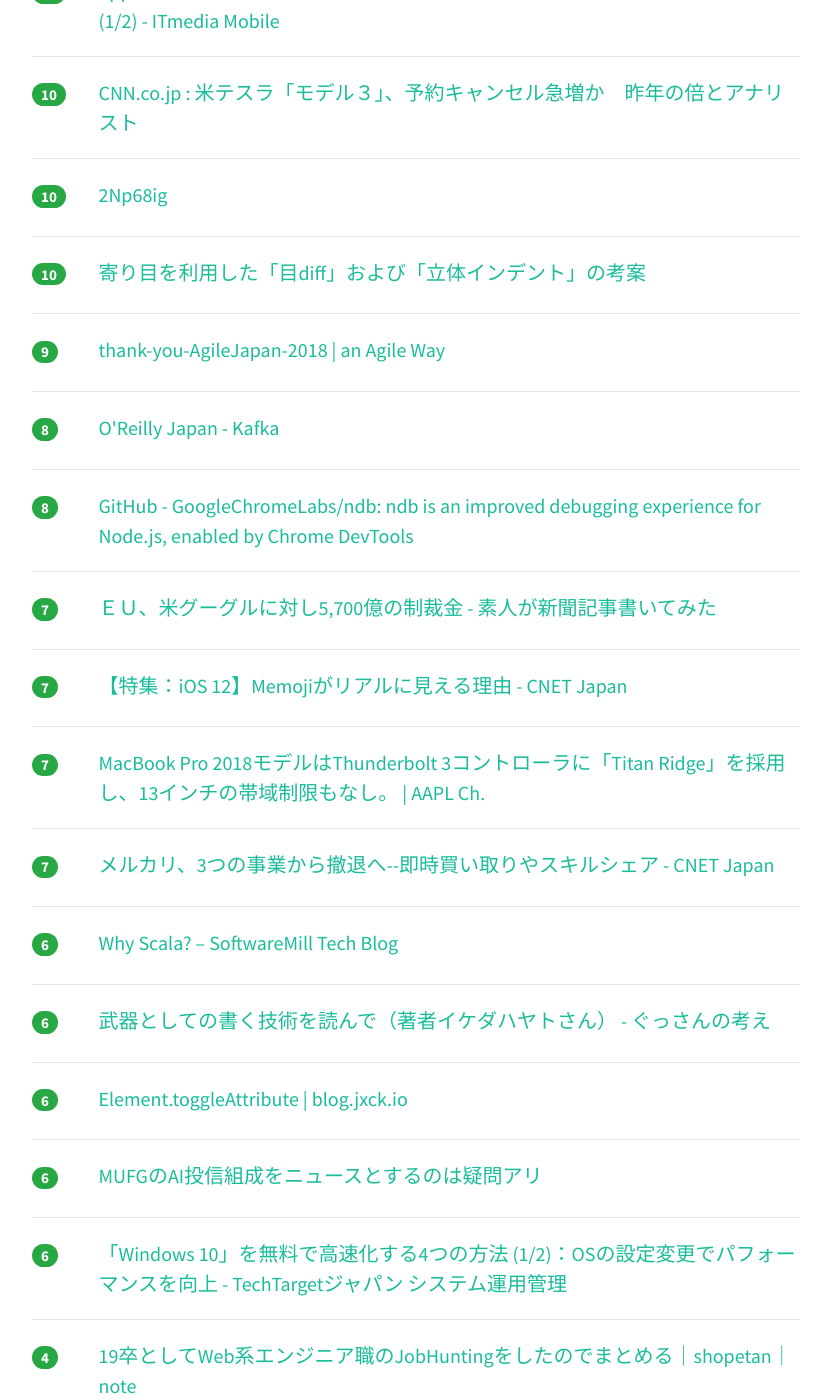
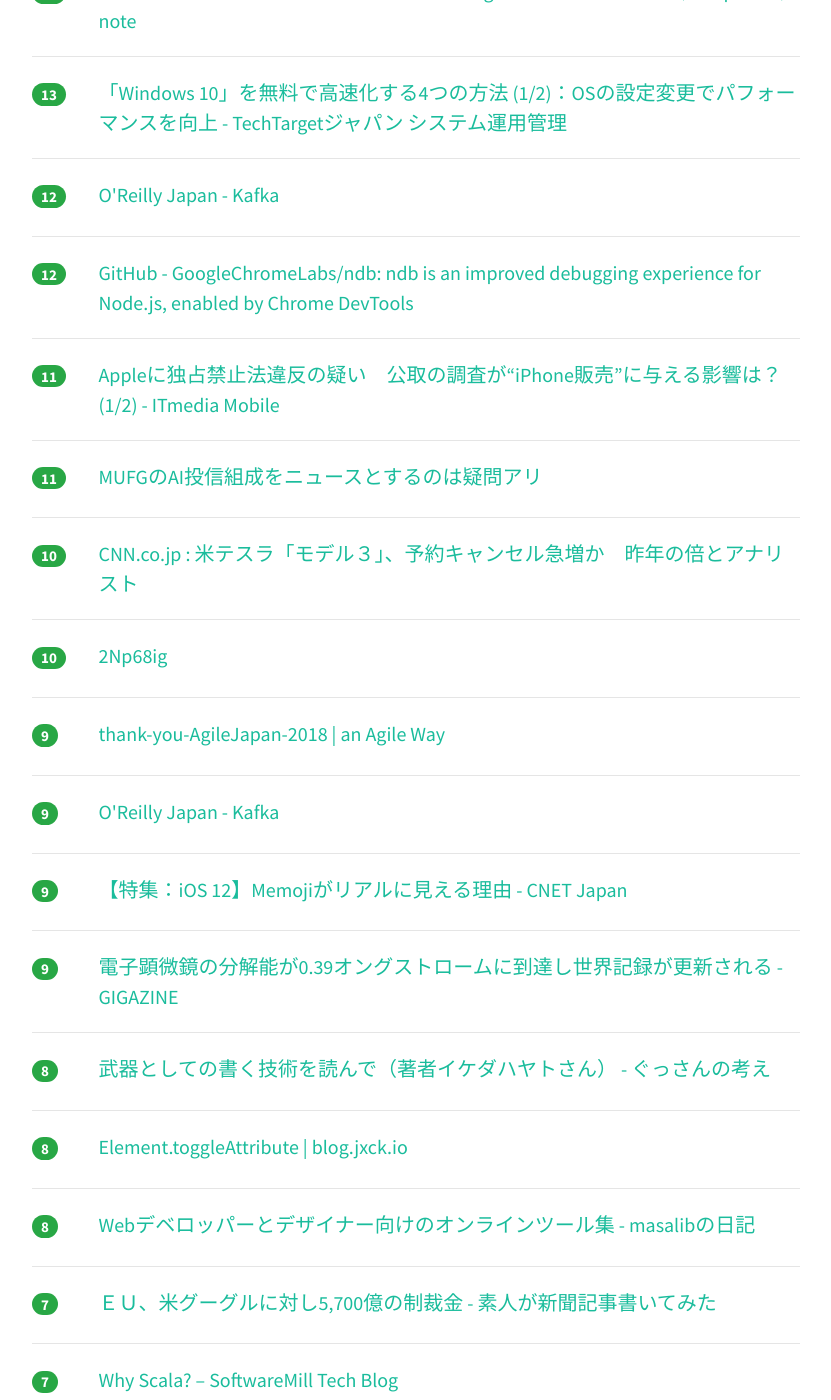
Before and after one commit to yatta47/hatena-matome-site, a Jekyll site: the page built from _posts/2018-07-21-hatena.md, in a window 1280 px wide and 1400 px high, scrolled down 2367 px. Shown: the whole window, without its empty margins (224-1055 px from the left). Built offline with Jekyll 4.4.1, drawn with Linux system fonts in a browser that asks for light colours; nearby versions of some CDN libraries; some of the changed text lies outside the part shown.

Commit message:
Updated 2018-07-21

```diff
--- a/_posts/2018-07-21-hatena.md
+++ b/_posts/2018-07-21-hatena.md
@@ -1,49 +1,54 @@
 ---
 layout: post
 title:  "2018-07-21 はてぶIT"
-date:   2018-07-21 15:02:12
+date:   2018-07-21 16:02:40
 tags: [it-hotentry]
 ---
-39 件のデータあり
+43 件のデータあり
 
 <hr><div class="row">
-<div class="col-1"><span class="badge badge-pill badge-success h2">206</span></div>
+<div class="col-1"><span class="badge badge-pill badge-success h2">254</span></div>
 <div class="col-11"><a href='https://news.mynavi.jp/article/20180719-665927/' target='_blank'>Linuxネットワークコマンドのカンペが公開 | マイナビニュース</a></div>
 </div>
 <hr>
 <div class="row">
-<div class="col-1"><span class="badge badge-pill badge-success h2">99</span></div>
+<div class="col-1"><span class="badge badge-pill badge-success h2">111</span></div>
 <div class="col-11"><a href='http://www.itmedia.co.jp/pcuser/articles/1807/21/news013.html' target='_blank'>「Amazon Echo」を設置したら試したい　生活が快適になるスキル7選 - ITmedia PC USER</a></div>
 </div>
 <hr>
 <div class="row">
-<div class="col-1"><span class="badge badge-pill badge-success h2">54</span></div>
+<div class="col-1"><span class="badge badge-pill badge-success h2">63</span></div>
 <div class="col-11"><a href='https://headlines.yahoo.co.jp/hl?a=20180720-00010007-fnnprimev-sci' target='_blank'>ブロックチェーンで“お金”の価値がなくなり、“信用”の社会がやってくる（FNN PRIME） - Yahoo!ニュース</a></div>
 </div>
 <hr>
 <div class="row">
-<div class="col-1"><span class="badge badge-pill badge-success h2">28</span></div>
+<div class="col-1"><span class="badge badge-pill badge-success h2">33</span></div>
+<div class="col-11"><a href='https://qiita.com/set0gut1/items/be9247910eb7c155d592' target='_blank'>寄り目を利用した「目diff」および「立体インデント」の考案</a></div>
+</div>
+<hr>
+<div class="row">
+<div class="col-1"><span class="badge badge-pill badge-success h2">29</span></div>
+<div class="col-11"><a href='https://digitalforensic.jp/home-act-products-df-guideline-7th/' target='_blank'>証拠保全ガイドライン第７版 | デジタル・フォレンジック研究会</a></div>
+</div>
+<hr>
+<div class="row">
+<div class="col-1"><span class="badge badge-pill badge-success h2">29</span></div>
 <div class="col-11"><a href='http://tomoima525.hatenablog.com/entry/2017/07/24/171920' target='_blank'>React Native Meetup Portlandでハイブリットアプリ開発について話しました - tomoima525's blog</a></div>
 </div>
 <hr>
 <div class="row">
-<div class="col-1"><span class="badge badge-pill badge-success h2">27</span></div>
-<div class="col-11"><a href='https://digitalforensic.jp/home-act-products-df-guideline-7th/' target='_blank'>証拠保全ガイドライン第７版 | デジタル・フォレンジック研究会</a></div>
+<div class="col-1"><span class="badge badge-pill badge-success h2">25</span></div>
+<div class="col-11"><a href='https://qiita.com/mamomamo/items/e4e9e44d9f77cd72b70a' target='_blank'>Docker・Kubernetes周辺の動向を整理してみた件</a></div>
 </div>
 <hr>
 <div class="row">
-<div class="col-1"><span class="badge badge-pill badge-success h2">23</span></div>
+<div class="col-1"><span class="badge badge-pill badge-success h2">24</span></div>
 <div class="col-11"><a href='http://www.itmedia.co.jp/news/articles/1807/20/news118.html' target='_blank'>「5G時代、テレビ広告収入は一気に減る」　SHOWROOM前田社長 - ITmedia NEWS</a></div>
 </div>
 <hr>
 <div class="row">
 <div class="col-1"><span class="badge badge-pill badge-success h2">23</span></div>
 <div class="col-11"><a href='https://pc.watch.impress.co.jp/docs/news/yajiuma/1134006.html' target='_blank'>【やじうまPC Watch】カメラの前でポーズをとると、Googleが同じ格好の写真を探してくれるサービス - PC Watch</a></div>
-</div>
-<hr>
-<div class="row">
-<div class="col-1"><span class="badge badge-pill badge-success h2">21</span></div>
-<div class="col-11"><a href='https://qiita.com/mamomamo/items/e4e9e44d9f77cd72b70a' target='_blank'>Docker・Kubernetes周辺の動向を整理してみた件</a></div>
 </div>
 <hr>
 <div class="row">
@@ -57,13 +62,18 @@ tags: [it-hotentry]
 </div>
 <hr>
 <div class="row">
-<div class="col-1"><span class="badge badge-pill badge-success h2">17</span></div>
-<div class="col-11"><a href='https://www.aist.go.jp/pdf/aist_j/topics/to2018/to20180720/20180720aist.pdf' target='_blank'>[PDF]産総研の情報システムに対する不正なアクセスに関する報告 / 2018年7月20日 国立研究開発法人 産業技術総合研究所</a></div>
+<div class="col-1"><span class="badge badge-pill badge-success h2">18</span></div>
+<div class="col-11"><a href='https://jp.techcrunch.com/2018/07/20/2018-07-19-how-facebook-configures-its-millions-of-servers-every-day/' target='_blank'>Facebookが毎日数百万台ものサーバー設定を更新する仕組み | TechCrunch Japan</a></div>
+</div>
+<hr>
+<div class="row">
+<div class="col-1"><span class="badge badge-pill badge-success h2">18</span></div>
+<div class="col-11"><a href='http://karapaia.com/archives/52262624.html' target='_blank'>「さ、光合成しにいくよ！」頭に乗せた植物を日光浴させたり、水やりのタイミングを動きで知らせる植物育成ロボット : カラパイア</a></div>
 </div>
 <hr>
 <div class="row">
 <div class="col-1"><span class="badge badge-pill badge-success h2">17</span></div>
-<div class="col-11"><a href='http://karapaia.com/archives/52262624.html' target='_blank'>「さ、光合成しにいくよ！」頭に乗せた植物を日光浴させたり、水やりのタイミングを動きで知らせる植物育成ロボット : カラパイア</a></div>
+<div class="col-11"><a href='https://www.aist.go.jp/pdf/aist_j/topics/to2018/to20180720/20180720aist.pdf' target='_blank'>[PDF]産総研の情報システムに対する不正なアクセスに関する報告 / 2018年7月20日 国立研究開発法人 産業技術総合研究所</a></div>
 </div>
 <hr>
 <div class="row">
@@ -73,7 +83,7 @@ tags: [it-hotentry]
 <hr>
 <div class="row">
 <div class="col-1"><span class="badge badge-pill badge-success h2">16</span></div>
-<div class="col-11"><a href='https://jp.techcrunch.com/2018/07/20/2018-07-19-how-facebook-configures-its-millions-of-servers-every-day/' target='_blank'>Facebookが毎日数百万台ものサーバー設定を更新する仕組み | TechCrunch Japan</a></div>
+<div class="col-11"><a href='https://www.aijobcolle.com/single-post/interview11' target='_blank'>独立の道を選んだデータ分析の専門家安部さんのキャリア観とは？ | 人工知能専門の教育と仕事紹介のワンストップスクール | AIジョブカレ</a></div>
 </div>
 <hr>
 <div class="row">
@@ -83,12 +93,12 @@ tags: [it-hotentry]
 <hr>
 <div class="row">
 <div class="col-1"><span class="badge badge-pill badge-success h2">15</span></div>
-<div class="col-11"><a href='https://www.aijobcolle.com/single-post/interview11' target='_blank'>独立の道を選んだデータ分析の専門家安部さんのキャリア観とは？ | 人工知能専門の教育と仕事紹介のワンストップスクール | AIジョブカレ</a></div>
+<div class="col-11"><a href='http://ascii.jp/elem/000/001/713/1713259/' target='_blank'>ASCII.jp：ノンコーディングで質問に自動回答するLINE BOTを作ってみよう (1/4)｜松本典子の「Azure Logic Apps」超入門 ～AI編～</a></div>
 </div>
 <hr>
 <div class="row">
 <div class="col-1"><span class="badge badge-pill badge-success h2">15</span></div>
-<div class="col-11"><a href='http://ascii.jp/elem/000/001/713/1713259/' target='_blank'>ASCII.jp：ノンコーディングで質問に自動回答するLINE BOTを作ってみよう (1/4)｜松本典子の「Azure Logic Apps」超入門 ～AI編～</a></div>
+<div class="col-11"><a href='http://photoshopvip.net/109971' target='_blank'>Photoshopってすごい！どうやって作った？を解決するチュートリアルつくり方まとめ - PhotoshopVIP</a></div>
 </div>
 <hr>
 <div class="row">
@@ -102,18 +112,33 @@ tags: [it-hotentry]
 </div>
 <hr>
 <div class="row">
-<div class="col-1"><span class="badge badge-pill badge-success h2">12</span></div>
-<div class="col-11"><a href='http://photoshopvip.net/109971' target='_blank'>Photoshopってすごい！どうやって作った？を解決するチュートリアルつくり方まとめ - PhotoshopVIP</a></div>
+<div class="col-1"><span class="badge badge-pill badge-success h2">13</span></div>
+<div class="col-11"><a href='https://note.mu/ss_shopetan/n/nba8cf2c11cc2' target='_blank'>19卒としてWeb系エンジニア職のJobHuntingをしたのでまとめる｜shopetan｜note</a></div>
 </div>
 <hr>
 <div class="row">
-<div class="col-1"><span class="badge badge-pill badge-success h2">11</span></div>
+<div class="col-1"><span class="badge badge-pill badge-success h2">13</span></div>
+<div class="col-11"><a href='http://techtarget.itmedia.co.jp/tt/news/1807/21/news03.html' target='_blank'>「Windows 10」を無料で高速化する4つの方法 (1/2)：OSの設定変更でパフォーマンスを向上 - TechTargetジャパン システム運用管理</a></div>
+</div>
+<hr>
+<div class="row">
+<div class="col-1"><span class="badge badge-pill badge-success h2">12</span></div>
 <div class="col-11"><a href='https://www.oreilly.co.jp/books/9784873118499/' target='_blank'>O'Reilly Japan - Kafka</a></div>
+</div>
+<hr>
+<div class="row">
+<div class="col-1"><span class="badge badge-pill badge-success h2">12</span></div>
+<div class="col-11"><a href='https://github.com/GoogleChromeLabs/ndb' target='_blank'>GitHub - GoogleChromeLabs/ndb: ndb is an improved debugging experience for Node.js, enabled by Chrome DevTools</a></div>
 </div>
 <hr>
 <div class="row">
 <div class="col-1"><span class="badge badge-pill badge-success h2">11</span></div>
 <div class="col-11"><a href='http://www.itmedia.co.jp/mobile/articles/1807/21/news020.html' target='_blank'>Appleに独占禁止法違反の疑い　公取の調査が“iPhone販売”に与える影響は？ (1/2) - ITmedia Mobile</a></div>
+</div>
+<hr>
+<div class="row">
+<div class="col-1"><span class="badge badge-pill badge-success h2">11</span></div>
+<div class="col-11"><a href='https://www.financepensionrealestate.work/entry/2018/07/21/104601' target='_blank'>MUFGのAI投信組成をニュースとするのは疑問アリ</a></div>
 </div>
 <hr>
 <div class="row">
@@ -127,23 +152,38 @@ tags: [it-hotentry]
 </div>
 <hr>
 <div class="row">
-<div class="col-1"><span class="badge badge-pill badge-success h2">10</span></div>
-<div class="col-11"><a href='https://qiita.com/set0gut1/items/be9247910eb7c155d592' target='_blank'>寄り目を利用した「目diff」および「立体インデント」の考案</a></div>
-</div>
-<hr>
-<div class="row">
 <div class="col-1"><span class="badge badge-pill badge-success h2">9</span></div>
 <div class="col-11"><a href='https://anagileway.wordpress.com/2018/07/20/thank-you-agilejapan-2018/' target='_blank'>thank-you-AgileJapan-2018 | an Agile Way</a></div>
 </div>
 <hr>
 <div class="row">
-<div class="col-1"><span class="badge badge-pill badge-success h2">8</span></div>
+<div class="col-1"><span class="badge badge-pill badge-success h2">9</span></div>
 <div class="col-11"><a href='http://www.oreilly.co.jp/books/9784873118499/index.html' target='_blank'>O'Reilly Japan - Kafka</a></div>
 </div>
 <hr>
 <div class="row">
+<div class="col-1"><span class="badge badge-pill badge-success h2">9</span></div>
+<div class="col-11"><a href='https://japan.cnet.com/article/35122741/' target='_blank'>【特集：iOS 12】Memojiがリアルに見える理由 - CNET Japan</a></div>
+</div>
+<hr>
+<div class="row">
+<div class="col-1"><span class="badge badge-pill badge-success h2">9</span></div>
+<div class="col-11"><a href='https://gigazine.net/news/20180720-electron-microscope-record-resolution/' target='_blank'>電子顕微鏡の分解能が0.39オングストロームに到達し世界記録が更新される - GIGAZINE</a></div>
+</div>
+<hr>
+<div class="row">
 <div class="col-1"><span class="badge badge-pill badge-success h2">8</span></div>
-<div class="col-11"><a href='https://github.com/GoogleChromeLabs/ndb' target='_blank'>GitHub - GoogleChromeLabs/ndb: ndb is an improved debugging experience for Node.js, enabled by Chrome DevTools</a></div>
+<div class="col-11"><a href='https://www.gusan42.com/entry/2018/07/20/233611' target='_blank'>武器としての書く技術を読んで（著者イケダハヤトさん） - ぐっさんの考え</a></div>
+</div>
+<hr>
+<div class="row">
+<div class="col-1"><span class="badge badge-pill badge-success h2">8</span></div>
+<div class="col-11"><a href='https://blog.jxck.io/entries/2018-07-20/toggle-attribute.html' target='_blank'>Element.toggleAttribute | blog.jxck.io</a></div>
+</div>
+<hr>
+<div class="row">
+<div class="col-1"><span class="badge badge-pill badge-success h2">8</span></div>
+<div class="col-11"><a href='https://masalib.hatenablog.com/entry/2018/07/21/000000' target='_blank'>Webデベロッパーとデザイナー向けのオンラインツール集 - masalibの日記</a></div>
 </div>
 <hr>
 <div class="row">
@@ -153,7 +193,7 @@ tags: [it-hotentry]
 <hr>
 <div class="row">
 <div class="col-1"><span class="badge badge-pill badge-success h2">7</span></div>
-<div class="col-11"><a href='https://japan.cnet.com/article/35122741/' target='_blank'>【特集：iOS 12】Memojiがリアルに見える理由 - CNET Japan</a></div>
+<div class="col-11"><a href='https://blog.softwaremill.com/why-scala-a6ac8c98c541' target='_blank'>Why Scala? – SoftwareMill Tech Blog</a></div>
 </div>
 <hr>
 <div class="row">
@@ -167,37 +207,17 @@ tags: [it-hotentry]
 </div>
 <hr>
 <div class="row">
-<div class="col-1"><span class="badge badge-pill badge-success h2">6</span></div>
-<div class="col-11"><a href='https://blog.softwaremill.com/why-scala-a6ac8c98c541' target='_blank'>Why Scala? – SoftwareMill Tech Blog</a></div>
+<div class="col-1"><span class="badge badge-pill badge-success h2">5</span></div>
+<div class="col-11"><a href='https://nextat.co.jp/staff/archives/203' target='_blank'>[Laravel] JSONレスポンスのUnicodeエスケープ無効化はミドルウェアで！｜Laravel｜PHP｜開発ブログ｜株式会社Nextat（ネクスタット）</a></div>
 </div>
 <hr>
 <div class="row">
-<div class="col-1"><span class="badge badge-pill badge-success h2">6</span></div>
-<div class="col-11"><a href='https://www.gusan42.com/entry/2018/07/20/233611' target='_blank'>武器としての書く技術を読んで（著者イケダハヤトさん） - ぐっさんの考え</a></div>
-</div>
-<hr>
-<div class="row">
-<div class="col-1"><span class="badge badge-pill badge-success h2">6</span></div>
-<div class="col-11"><a href='https://blog.jxck.io/entries/2018-07-20/toggle-attribute.html' target='_blank'>Element.toggleAttribute | blog.jxck.io</a></div>
-</div>
-<hr>
-<div class="row">
-<div class="col-1"><span class="badge badge-pill badge-success h2">6</span></div>
-<div class="col-11"><a href='https://www.financepensionrealestate.work/entry/2018/07/21/104601' target='_blank'>MUFGのAI投信組成をニュースとするのは疑問アリ</a></div>
-</div>
-<hr>
-<div class="row">
-<div class="col-1"><span class="badge badge-pill badge-success h2">6</span></div>
-<div class="col-11"><a href='http://techtarget.itmedia.co.jp/tt/news/1807/21/news03.html' target='_blank'>「Windows 10」を無料で高速化する4つの方法 (1/2)：OSの設定変更でパフォーマンスを向上 - TechTargetジャパン システム運用管理</a></div>
+<div class="col-1"><span class="badge badge-pill badge-success h2">5</span></div>
+<div class="col-11"><a href='http://blog.howtelevision.co.jp/entry/2018/07/20/185730' target='_blank'>業務未経験からエンジニアになって半年を振り返る - ハウテレビジョン開発者ブログ</a></div>
 </div>
 <hr>
 <div class="row">
 <div class="col-1"><span class="badge badge-pill badge-success h2">4</span></div>
-<div class="col-11"><a href='https://note.mu/ss_shopetan/n/nba8cf2c11cc2' target='_blank'>19卒としてWeb系エンジニア職のJobHuntingをしたのでまとめる｜shopetan｜note</a></div>
+<div class="col-11"><a href='https://digiday.jp/publishers/new-york-times-mostly-skips-ad-agencies-house-20-person-ad-buying-team/' target='_blank'>ニューヨーク・タイムズ、ほぼ「インハウス化」を達成：20人体制の広告購入チーム導入で | DIGIDAY［日本版］</a></div>
 </div>
 <hr>
-<div class="row">
-<div class="col-1"><span class="badge badge-pill badge-success h2">4</span></div>
-<div class="col-11"><a href='https://masalib.hatenablog.com/entry/2018/07/21/000000' target='_blank'>Webデベロッパーとデザイナー向けのオンラインツール集 - masalibの日記</a></div>
-</div>
-<hr>
```
